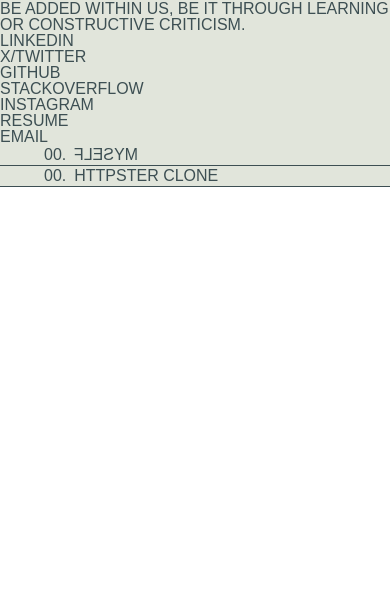
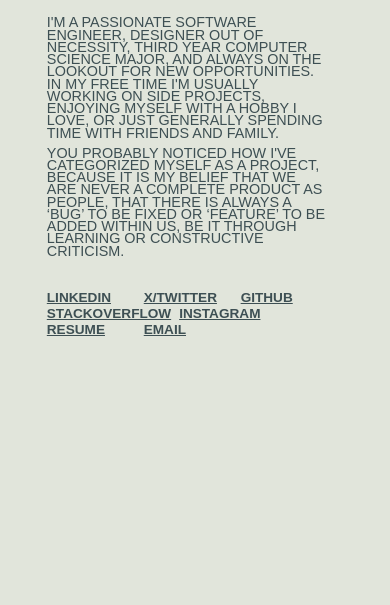
Before and after one commit to ArthurKasparian/portfolio, a plain HTML site: page index.html in a window 390 px wide. Shown: the part 239-844 px from the top of the page. Drawn offline with Linux system fonts and the light colour scheme.

Commit message:
Mobile Layout & Fixes
[Add] Portrait layout
[Fix] Stopped list scrolling when selecting project

Signed-off-by: Arthur Kasparian <contact@arthurkasparian.dev>

```diff
--- a/scripts/main.js
+++ b/scripts/main.js
@@ -17,6 +17,6 @@ setCursorHovers()
 // Sets project on each selection
 document
     .querySelectorAll('#projects ol li a')
-    .forEach(a => a.addEventListener('click', () => {
+    .forEach(a => a.addEventListener('click', e => {
         setTimeout(selectProject, 1)
     }))
--- a/scripts/projectList.js
+++ b/scripts/projectList.js
@@ -53,7 +53,7 @@ export const setProjectList = () => {
         const title = project.title
 
         li.innerHTML = `
-            <a href="#${title}"><span id="${title}">${title}</span></a>
+            <a href="#${title}"><span id="${title + "-span"}">${title}</span></a>
         `
 
         document.querySelector('#projects ol').appendChild(li)
@@ -67,7 +67,7 @@ export const setListFlip = (project) => {
     if (preFlipped !== null)
         document.querySelector('.flipped').classList.remove('flipped')
 
-    document.getElementById(project.title).classList.add('flipped')
+    document.getElementById(project.title + "-span").classList.add('flipped')
 }
 
 export const getSelectedProject = () => {
--- a/styles/base/_layout.scss
+++ b/styles/base/_layout.scss
@@ -5,20 +5,12 @@
 
 @media (min-aspect-ratio: 1/1) {
   main {
-    display: flex;
     flex-direction: row;
-    overflow-y: hidden;
+    // overflow-y: hidden;
 
     article {
       width: 50%;
       margin: 12dvh 0 10dvh 10dvw;
-      position: relative;
-
-      figure {
-        position: absolute;
-        bottom: 0;
-        left: 0;
-      }
     }
 
     > nav {
@@ -37,11 +29,35 @@
         overflow-y: scroll;
       }
     }
+  }
+}
 
-    button {
-      position: absolute;
-      top: 20px;
-      right: 20px;
+@media (max-aspect-ratio: 1/1) {
+  main {
+    flex-direction: column-reverse;
+    height: 100dvh;
+
+    > nav {
+      margin: 8dvh 0;
+    }
+
+    article {
+      flex: 1;
+      margin: 0 12dvw 8dvh 12dvw;
     }
   }
 }
+
+main {
+  display: flex;
+
+  article {
+    position: relative;
+
+    figure {
+      position: absolute;
+      bottom: 0;
+      left: 0;
+    }
+  }
+}
--- a/styles/components/list/_list.scss
+++ b/styles/components/list/_list.scss
@@ -7,16 +7,53 @@
 
 @media (min-aspect-ratio: 1/1) {
   #projects {
+    height: 100dvh;
+    overflow-y: hidden;
+
     ol {
+      width: max-content;
+      direction: rtl;
+
+      li {
+        margin-bottom: 12px;
+        padding-bottom: 4px;
+      }
+    }
+  }
+}
+
+@media (max-aspect-ratio: 1/1) {
+  #projects {
+
+    ol {
+      overflow-x: scroll;
+      width: fit-content;
+
+      display: grid;
+      grid-template-rows: repeat(3, auto); /* 3 rows, adjust as needed */
+      grid-template-columns: repeat(auto-fill, auto); /* Adjust minmax values as needed */
+      grid-auto-flow: column;
+      column-gap: 12px;
+      flex-direction: column-reverse;
+      grid-column-start: 3;
+
+      li {
+        min-width: max-content;
+        direction: rtl;
+
+        margin-bottom: 6px;
+        padding-bottom: 2px;
+      }
+    }
+  }
+}
+
+#projects ol {
   list-style: none;
   counter-reset: item -1;
-      direction: rtl;
-      width: max-content;
 
   li {
     counter-increment: item;
-        margin-bottom: 12px;
-        padding-bottom: 4px;
 
     opacity: .6;
 
@@ -31,5 +68,3 @@
     transition: opacity .2s ease .1s, text-shadow .3s ease .0s;
   }
 }
-  }
-}
--- a/styles/components/projects/_image.scss
+++ b/styles/components/projects/_image.scss
@@ -13,7 +13,10 @@
     justify-content: center;
     align-items: center;
     background-color: transparent;
+  }
+}
 
+figure {
   img {
     transition: all .2s ease;
   }
@@ -22,5 +25,5 @@
     scale: 102%;
     border-radius: 4px;
   }
+
 }
-}
--- a/styles/components/projects/_info.scss
+++ b/styles/components/projects/_info.scss
@@ -42,3 +42,24 @@
     }
   }
 }
+
+@media (max-aspect-ratio: 1/1) {
+  article {
+
+    > h2 {
+      font-size: 1.4rem;
+    }
+
+    #descriptions {
+      margin-top: 24px;
+      margin-bottom: 32px;
+
+      p {
+        margin-bottom: 8px;
+        margin-right: 5%;
+        font-size: .9rem;
+        line-height: .85;
+      }
+    }
+  }
+}
--- a/styles/components/projects/_project.scss
+++ b/styles/components/projects/_project.scss
@@ -16,6 +16,11 @@
         display: none;
       }
     }
+  }
+}
+
+@media (max-aspect-ratio: 1/1) {
+  article {
 
   }
 }
--- a/styles/components/projects/_socials.scss
+++ b/styles/components/projects/_socials.scss
@@ -5,16 +5,9 @@
 
 @media (min-aspect-ratio: 1/1) {
   article > nav {
-    margin-bottom: 20px;
     margin-right: 25%;
 
     ul {
-      list-style: none;
-
-      display: flex;
-      flex-direction: row;
-      flex-wrap: wrap;
-      column-gap: 8px;
 
       li {
         min-width: max-content;
@@ -36,3 +29,46 @@
     }
   }
 }
+
+@media (max-aspect-ratio: 1/1) {
+  article > nav {
+
+    ul {
+
+      li {
+
+        a:hover {
+          text-shadow: 0 0 8px;
+        }
+
+        a {
+          font-weight: 600;
+          font-size: .85rem;
+          padding: 8px 0;
+
+          text-decoration: underline;
+
+          transition: opacity .2s ease .005s, text-shadow .3s ease;
+        }
+      }
+    }
+  }
+}
+
+article > nav {
+  margin-bottom: 20px;
+
+  ul {
+    list-style: none;
+
+    display: flex;
+    flex-direction: row;
+    flex-wrap: wrap;
+    column-gap: 8px;
+
+    li {
+      min-width: max-content;
+      width: 30%;
+    }
+  }
+}
--- a/styles/main.scss
+++ b/styles/main.scss
@@ -9,5 +9,5 @@
 @import "./base/fonts";
 
 @import "./components/cursor";
-@import "components/list/list";
+@import "./components/list/list";
 @import "./components/projects/project";
```
Also changed, not shown: styles.css, 1 other file. Lines whose indentation alone changed are shown as unchanged.
